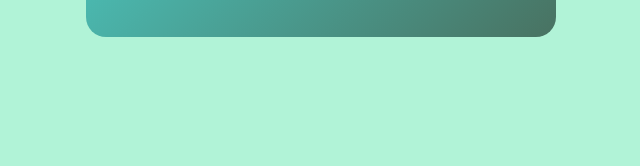
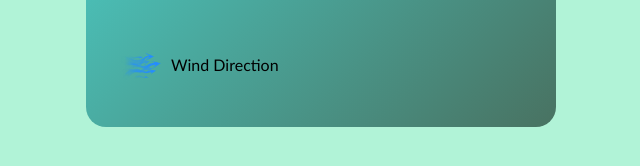
Before and after one commit to akashmondal04/Weather-App, a plain HTML site: page index.html in a window 1280 px wide. Shown: the part 540-706 px from the top of the page, without its empty margins (319-959 px from the left). Drawn offline with Linux system fonts and the light colour scheme.

Commit message:
New Feature Wind Direction added

```diff
--- a/index.html
+++ b/index.html
@@ -31,6 +31,16 @@
                         <p>Wind</p>
                     </div>
                 </div>
+
+            </div>
+            <div class="details">
+                <div class="col">
+                    <img src="icon/wDirection.png">
+                    <div>
+                        <p class="wDirection"></p>
+                        <p>Wind Direction</p>
+                    </div>
+                </div>
             </div>
         </div>
     </div>
--- a/script.js
+++ b/script.js
@@ -14,6 +14,7 @@ async function checkWeather(city){
     document.querySelector(".temp").innerHTML = Math.round(data.main.temp ) +'°C' ;
     document.querySelector(".humid").innerHTML = data.main.humidity+ '%';
     document.querySelector(".wind"). innerHTML = Math.round(data.wind.speed) +' KPH';
+    document.querySelector(".wDirection").innerHTML=data.wind.deg+ " Deg";
 
     if(data.weather[0].main == "Clouds"){
         weatherIcon.src ="icon/clouds.png"
--- a/style.css
+++ b/style.css
@@ -78,7 +78,7 @@ body{
     width: 40px;
     margin-right: 10px;
 }
-.humid, .wind{
+.humid, .wind, .wDirection{
     font-size: 28px;
     margin-top: -6px;
 }
```
Also changed, not shown: icon/wDirection.png (added).
